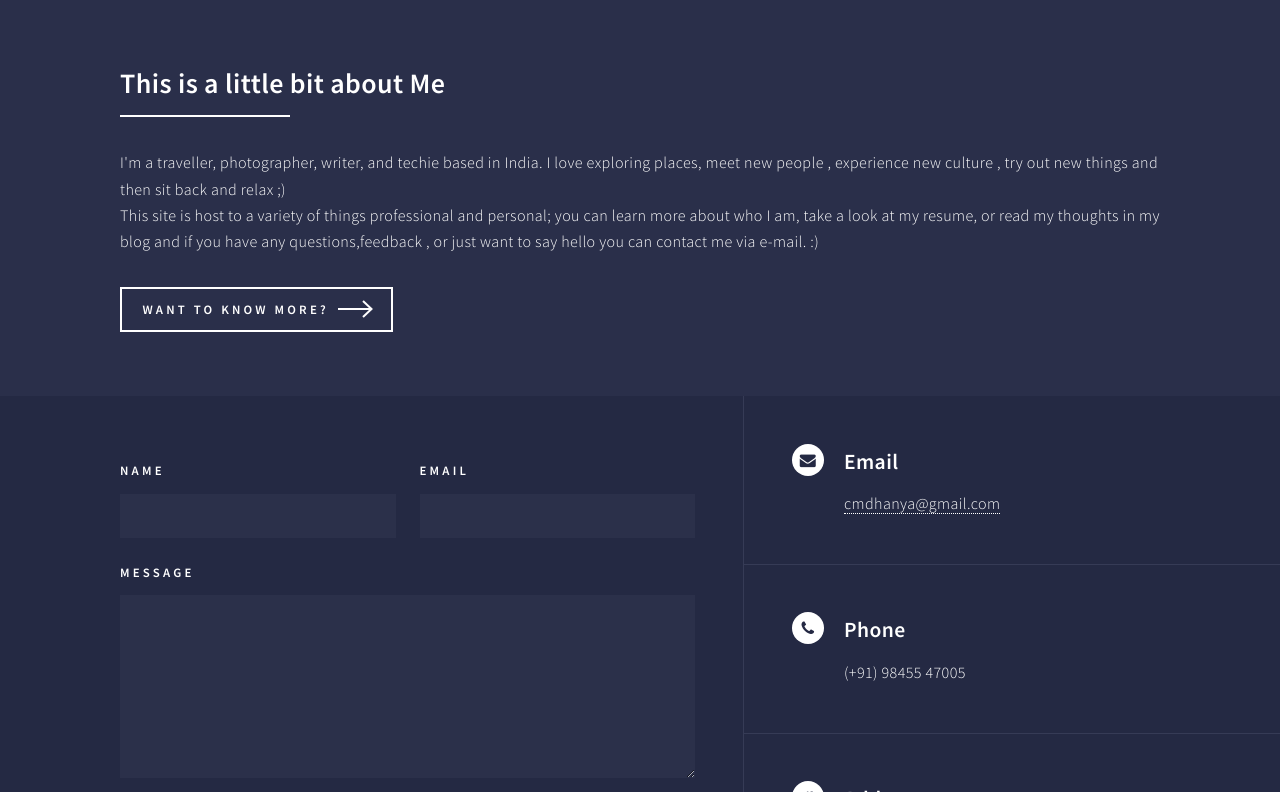
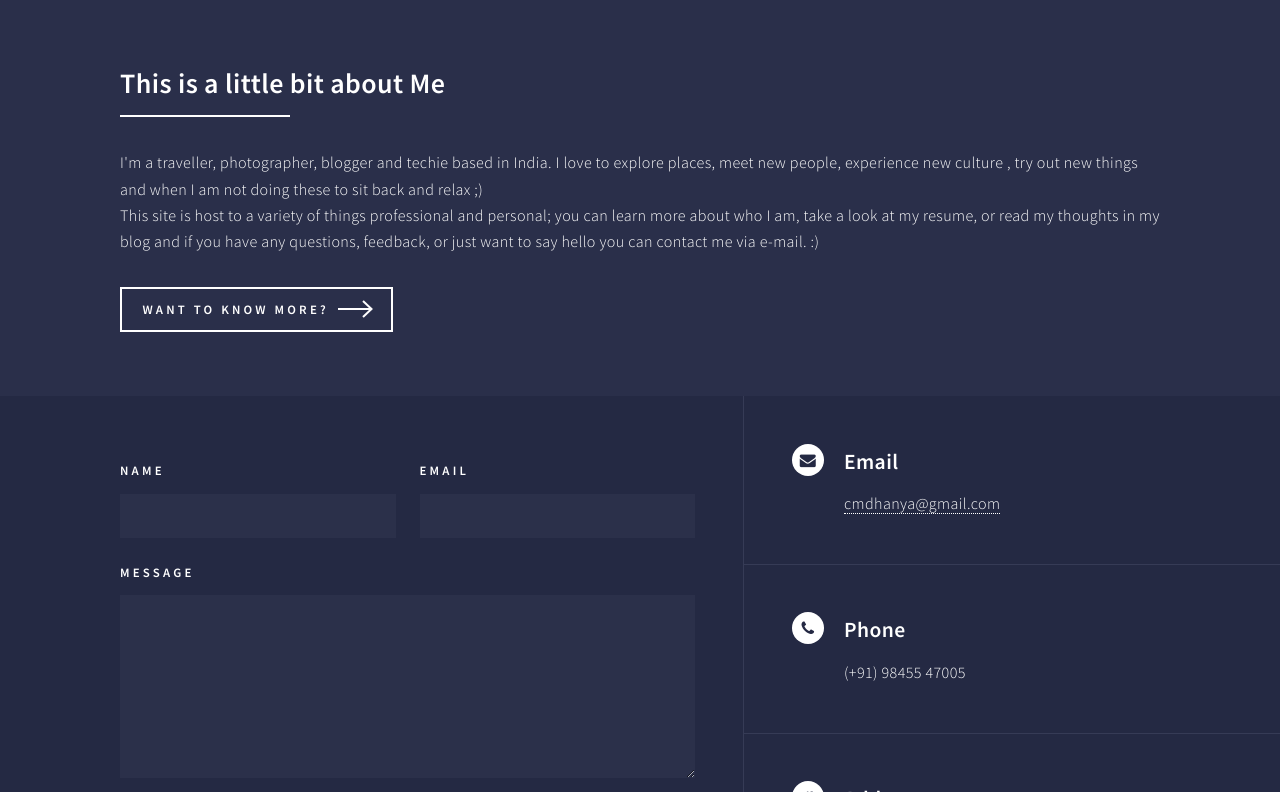
Before and after one commit to dhanyacm/dhanyacm, a Jekyll site: the page built from index.html, in a window 1280 px wide and 900 px high, scrolled down 1531 px, cut to the strip 108-900 px from the top of the window. Built offline with Jekyll 4.4.1, drawn with Linux system fonts in a browser that asks for light colours; the list of posts is cut into pages by our own code.

Commit message:
index.html

```diff
--- a/index.html
+++ b/index.html
@@ -77,8 +77,8 @@ frontpage: true
 									<header class="major">
 										<h2>This is a little bit about Me</h2>
 									</header>
-									<p> I'm a traveller, photographer, writer, and techie based in India. I love exploring places, meet new people , experience new culture , try out new things and then sit back and relax ;) <br>
-									This site is host to a variety of things professional and personal; you can learn more about who I am, take a look at my resume, or read my thoughts in my blog and if you have any questions,feedback , or just want to say hello you can contact me via e-mail. :)
+									<p> I'm a traveller, photographer, blogger and techie based in India. I love to explore places, meet new people, experience new culture , try out new things and when I am not doing these to sit back and relax ;) <br>
+									This site is host to a variety of things professional and personal; you can learn more about who I am, take a look at my resume, or read my thoughts in my blog and if you have any questions, feedback, or just want to say hello you can contact me via e-mail. :)
 									</p>
 									<ul class="actions">
 										<li><a href="{{site.baseurl}}/aboutme.html" class="button next">Want to know more?</a></li>
```
